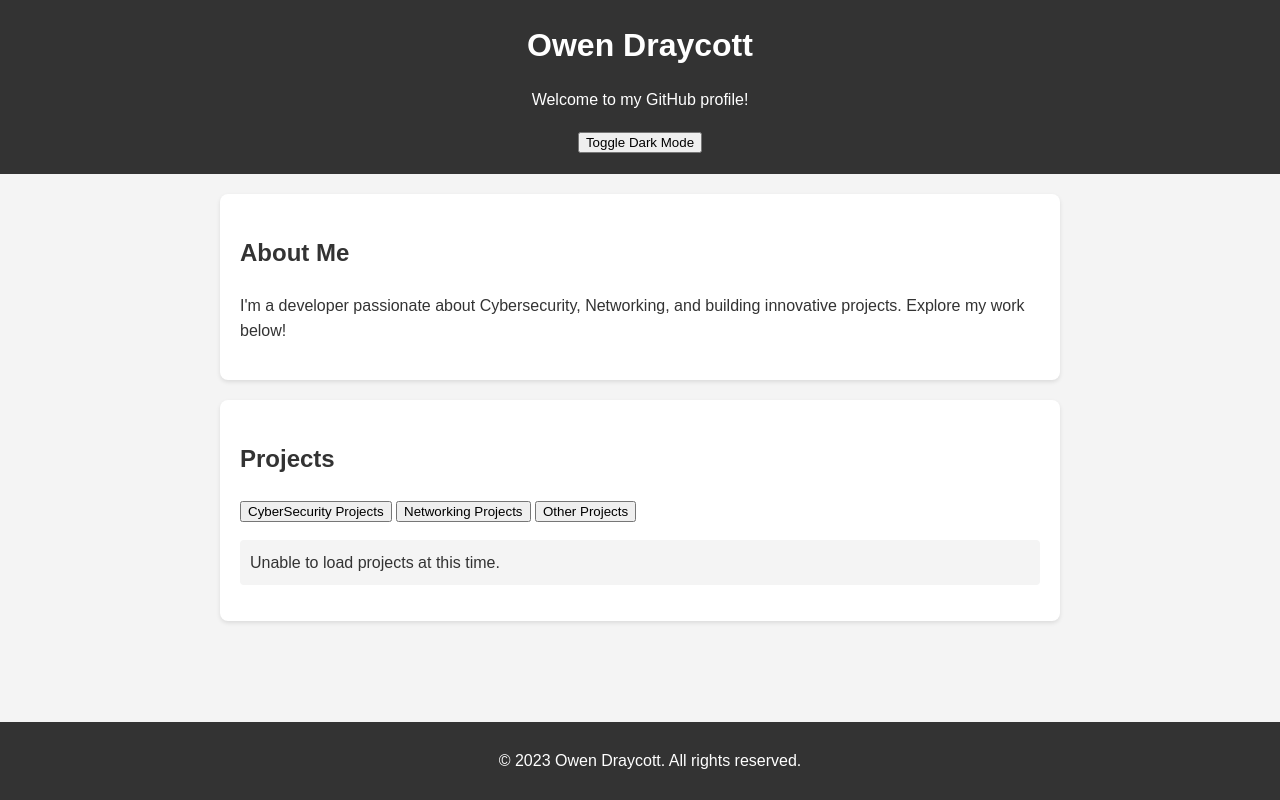
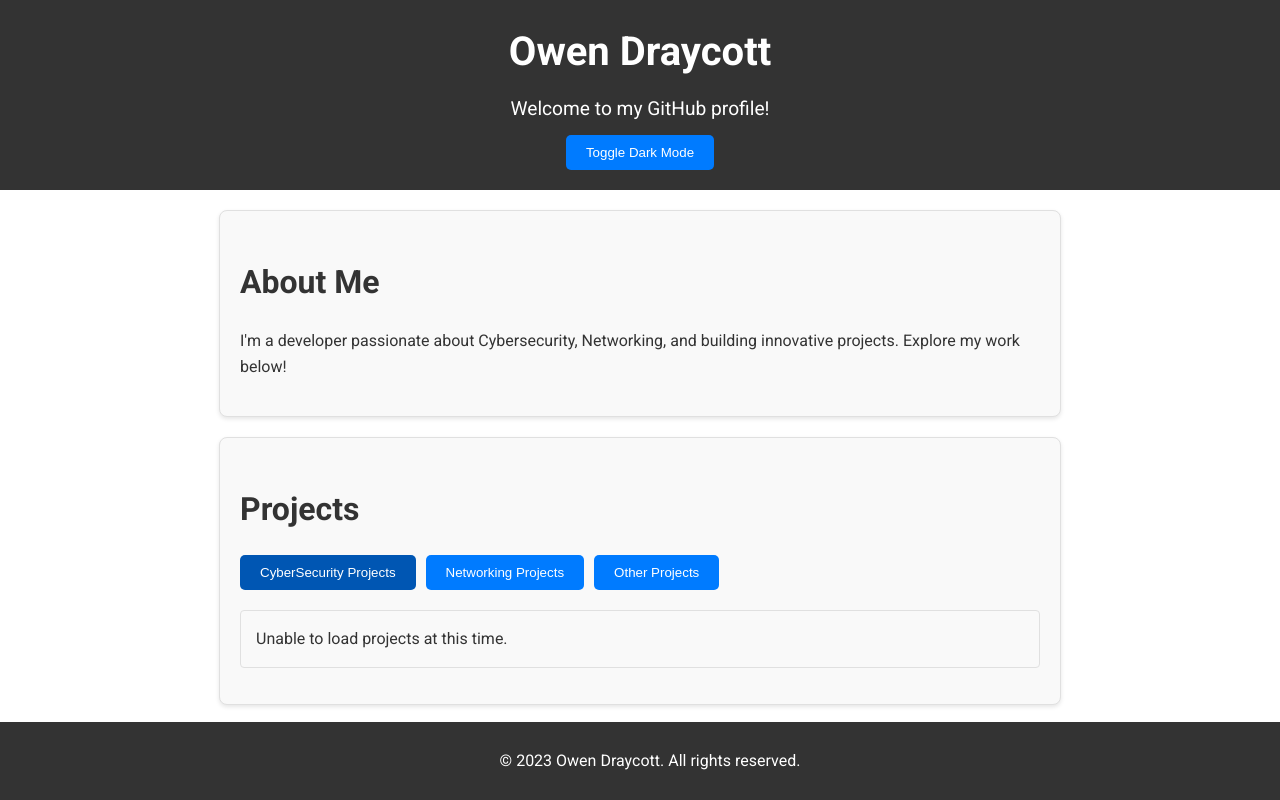
Before and after one commit to odrayco/odrayco.github.io, a plain HTML site: page index.html in a window 1280 px wide. Drawn offline with Linux system fonts and the light colour scheme; no server answers.

Commit message:
Update style.css

```diff
--- a/style.css
+++ b/style.css
@@ -1,34 +1,108 @@
+/* General Styles */
+:root {
+  --background-color: #ffffff;
+  --text-color: #333333;
+  --header-bg: #333333;
+  --header-text: #ffffff;
+  --section-bg: #f9f9f9;
+  --section-border: #e0e0e0;
+  --button-bg: #007bff;
+  --button-text: #ffffff;
+  --button-hover-bg: #0056b3;
+}
+
+[data-theme="dark"] {
+  --background-color: #1a1a1a;
+  --text-color: #f0f0f0;
+  --header-bg: #222222;
+  --header-text: #f0f0f0;
+  --section-bg: #2d2d2d;
+  --section-border: #444444;
+  --button-bg: #555555;
+  --button-text: #f0f0f0;
+  --button-hover-bg: #777777;
+}
+
 body {
-  font-family: Arial, sans-serif;
+  font-family: 'Roboto', sans-serif;
   line-height: 1.6;
   margin: 0;
   padding: 0;
-  background-color: #f4f4f4;
-  color: #333;
+  background-color: var(--background-color);
+  color: var(--text-color);
+  transition: background-color 0.3s, color 0.3s;
 }
 
 header {
-  background: #333;
-  color: #fff;
+  background: var(--header-bg);
+  color: var(--header-text);
   padding: 20px 0;
   text-align: center;
 }
 
 header h1 {
   margin: 0;
+  font-size: 2.5rem;
+}
+
+header p {
+  margin: 10px 0 0;
+  font-size: 1.2rem;
+}
+
+#theme-toggle {
+  background: var(--button-bg);
+  color: var(--button-text);
+  border: none;
+  padding: 10px 20px;
+  border-radius: 5px;
+  cursor: pointer;
+  margin-top: 10px;
+  transition: background 0.3s;
+}
+
+#theme-toggle:hover {
+  background: var(--button-hover-bg);
 }
 
 section {
   padding: 20px;
   margin: 20px auto;
   max-width: 800px;
-  background: #fff;
+  background: var(--section-bg);
   border-radius: 8px;
   box-shadow: 0 2px 4px rgba(0, 0, 0, 0.1);
+  border: 1px solid var(--section-border);
 }
 
 h2 {
-  color: #333;
+  color: var(--text-color);
+  font-size: 2rem;
+  margin-bottom: 20px;
+}
+
+.project-categories {
+  display: flex;
+  gap: 10px;
+  margin-bottom: 20px;
+}
+
+.category-btn {
+  background: var(--button-bg);
+  color: var(--button-text);
+  border: none;
+  padding: 10px 20px;
+  border-radius: 5px;
+  cursor: pointer;
+  transition: background 0.3s;
+}
+
+.category-btn.active {
+  background: var(--button-hover-bg);
+}
+
+.category-btn:hover {
+  background: var(--button-hover-bg);
 }
 
 ul {
@@ -37,17 +111,28 @@ ul {
 }
 
 ul li {
-  background: #f4f4f4;
+  background: var(--section-bg);
   margin: 10px 0;
-  padding: 10px;
+  padding: 15px;
   border-radius: 4px;
+  border: 1px solid var(--section-border);
+}
+
+ul li a {
+  color: var(--text-color);
+  text-decoration: none;
+  font-weight: bold;
+}
+
+ul li a:hover {
+  text-decoration: underline;
 }
 
 footer {
   text-align: center;
   padding: 10px;
-  background: #333;
-  color: #fff;
+  background: var(--header-bg);
+  color: var(--header-text);
   position: fixed;
   bottom: 0;
   width: 100%;
```
